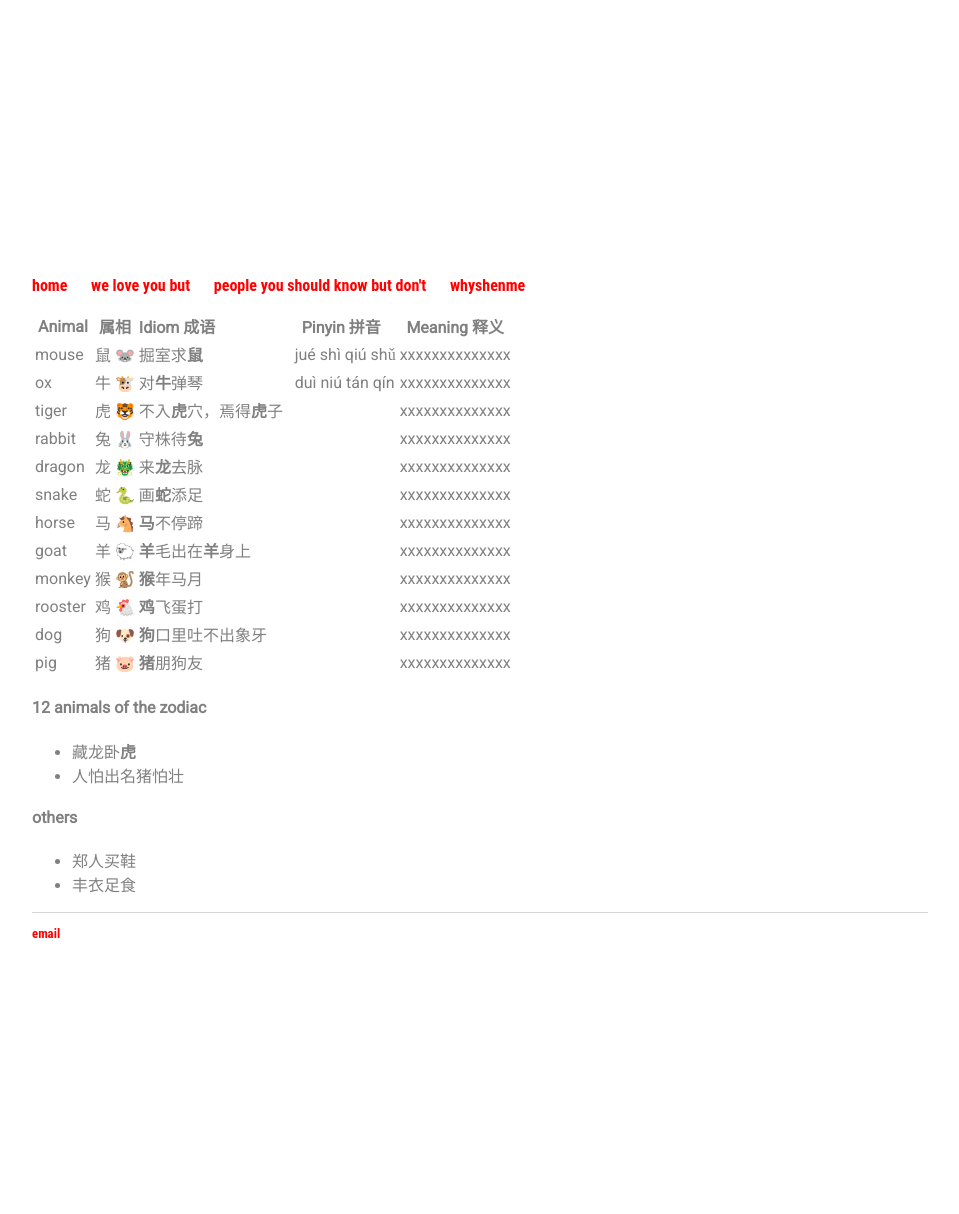
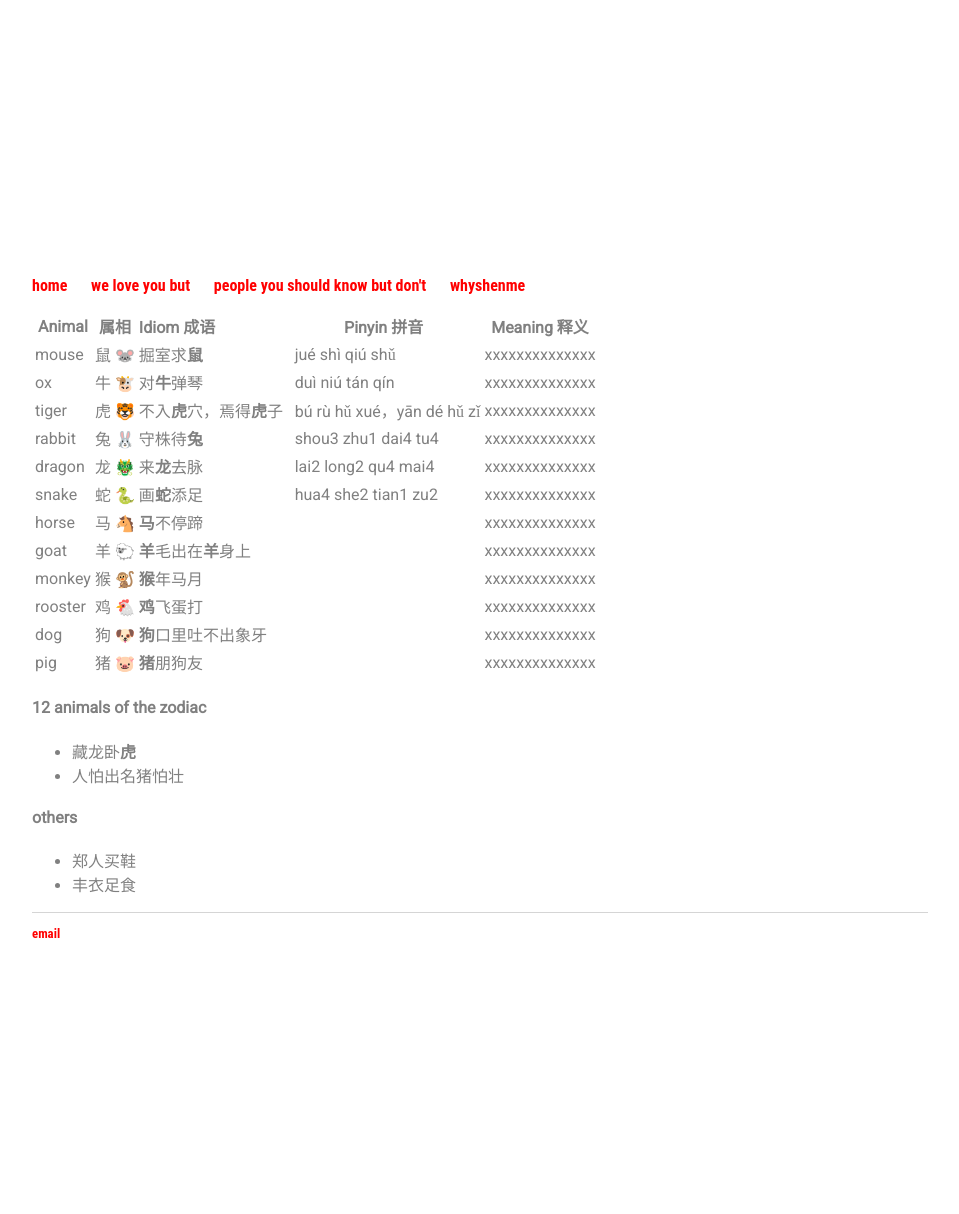
Before and after one commit to c1ndygao/cindygao.com, a Jekyll site: the page built from whyshenme.md, in a window 1280 px wide. Shown: the whole page, without its empty margins (168-1127 px from the left). Built offline with Jekyll 4.4.1, drawn with Linux system fonts in a browser that asks for light colours.

Commit message:
Update whyshenme.md

```diff
--- a/whyshenme.md
+++ b/whyshenme.md
@@ -4,20 +4,20 @@ title: whyshenme
 ---
 
 
-| Animal |属相  |Idiom 成语                | Pinyin 拼音     | Meaning 释义 |
-| -------|-----|:-------------------------| ----------------|--------------|
-| mouse  |鼠 🐭| 掘室求**鼠**              | jué shì qiú shǔ |xxxxxxxxxxxxxx|
-| ox     |牛 🐮| 对**牛**弹琴              | duì niú tán qín |xxxxxxxxxxxxxx|
-| tiger  |虎 🐯| 不入**虎**穴，焉得**虎**子 |                 |xxxxxxxxxxxxxx|
-| rabbit |兔 🐰| 守株待**兔**              |                 |xxxxxxxxxxxxxx|
-| dragon |龙 🐲| 来**龙**去脉              |                 |xxxxxxxxxxxxxx|
-| snake  |蛇 🐍| 画**蛇**添足              |                 |xxxxxxxxxxxxxx|
-| horse  |马 🐴| **马**不停蹄              |                 |xxxxxxxxxxxxxx|
-| goat   |羊 🐑| **羊**毛出在**羊**身上     |                 |xxxxxxxxxxxxxx|
-| monkey |猴 🐒| **猴**年马月              |                 |xxxxxxxxxxxxxx|
-| rooster|鸡 🐔| **鸡**飞蛋打              |                 |xxxxxxxxxxxxxx|
-| dog    |狗 🐶| **狗**口里吐不出象牙       |                 |xxxxxxxxxxxxxx|
-| pig    |猪 🐷| **猪**朋狗友              |                 |xxxxxxxxxxxxxx|
+| Animal |属相  |Idiom 成语                | Pinyin 拼音                | Meaning 释义 |
+| -------|-----|:-------------------------| ---------------------------|--------------|
+| mouse  |鼠 🐭| 掘室求**鼠**              | jué shì qiú shǔ            |xxxxxxxxxxxxxx|
+| ox     |牛 🐮| 对**牛**弹琴              | duì niú tán qín            |xxxxxxxxxxxxxx|
+| tiger  |虎 🐯| 不入**虎**穴，焉得**虎**子 | bú rù hǔ xué，yān dé hǔ zǐ |xxxxxxxxxxxxxx|
+| rabbit |兔 🐰| 守株待**兔**              | shou3 zhu1 dai4 tu4        |xxxxxxxxxxxxxx|
+| dragon |龙 🐲| 来**龙**去脉              | lai2 long2 qu4 mai4        |xxxxxxxxxxxxxx|
+| snake  |蛇 🐍| 画**蛇**添足              | hua4 she2 tian1 zu2        |xxxxxxxxxxxxxx|
+| horse  |马 🐴| **马**不停蹄              |                            |xxxxxxxxxxxxxx|
+| goat   |羊 🐑| **羊**毛出在**羊**身上     |                            |xxxxxxxxxxxxxx|
+| monkey |猴 🐒| **猴**年马月              |                            |xxxxxxxxxxxxxx|
+| rooster|鸡 🐔| **鸡**飞蛋打              |                            |xxxxxxxxxxxxxx|
+| dog    |狗 🐶| **狗**口里吐不出象牙       |                            |xxxxxxxxxxxxxx|
+| pig    |猪 🐷| **猪**朋狗友              |                            |xxxxxxxxxxxxxx|
 
 
 #### 12 animals of the zodiac ####
```
